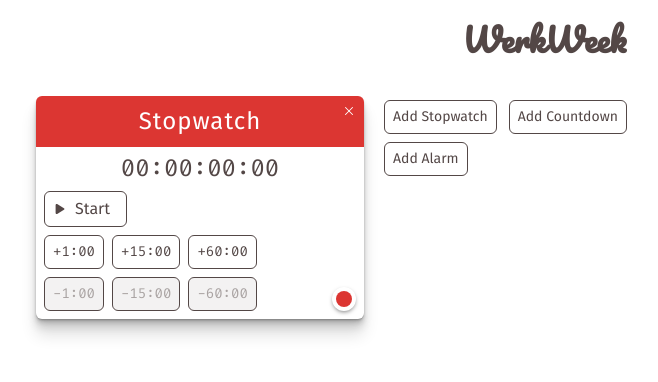
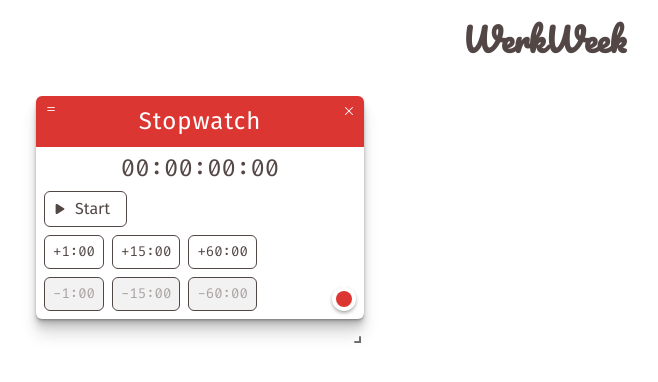
Before and after one commit to nspenner/werkweek, a React (Create React App) app: page / in a window 1280 px wide. Shown: the top 382 px of the page, without its empty margins (96-754 px from the left). Built offline with nearby package versions, Linux system fonts and the light colour scheme.

Commit message:
Add basic drag and drop implementation

```diff
--- a/package.json
+++ b/package.json
@@ -8,6 +8,7 @@
     "@testing-library/react": "^9.3.2",
     "@testing-library/user-event": "^7.1.2",
     "dayjs": "^1.9.1",
+    "global": "^4.4.0",
     "idb-keyval": "^3.2.0",
     "normalize.css": "^8.0.1",
     "prop-types": "^15.7.2",
@@ -15,6 +16,7 @@
     "react-color": "^2.18.1",
     "react-countdown": "^2.2.1",
     "react-dom": "^16.13.1",
+    "react-grid-layout": "^1.2.0",
     "react-scripts": "^3.4.3",
     "react-select": "^3.1.0",
     "statman-stopwatch": "^2.11.1",
--- a/src/App.css
+++ b/src/App.css
@@ -170,12 +170,11 @@ button:disabled {
 /* Layout */
 
 .widget-grid {
-  display: grid;
+  /* display: grid;
   grid-template-columns: repeat(auto-fill, minmax(320px, 1fr));
   list-style: none;
-  gap: 1rem;
+  gap: 1rem; */
   max-width: 1048px;
-  padding: 1rem;
 }
 
 .widget-container {
@@ -319,4 +318,22 @@ button:disabled {
   background-color: var(--input-background);
   border-radius: 6px;
 }
+
+.drag-handle {
+  background: none;
+  border: none;
+  margin-right: auto;
+  padding: 0;
+  font-size: 1rem;
+  color: white;
+  cursor: pointer;
+  height: 24px;
+  width: 24px;
+  display: flex;
+  align-items: center;
+  justify-content: center;
+  position: absolute;
+  top: 3px;
+  left: 3px;
+}
 /* End Exceptions */
--- a/src/components/WidgetList.jsx
+++ b/src/components/WidgetList.jsx
@@ -2,25 +2,52 @@ import React from "react";
 import PropTypes from "prop-types";
 import AddButton from "./AddButton";
 import Widget from "./Widget";
+import GridLayout from "react-grid-layout";
 
 class WidgetList extends React.Component {
   render() {
+    let layout = [];
+    let xCounter = 0;
+    let yCounter = 0;
+    // const layout = [
+    //   { i: "a", x: 0, y: 0, w: 1, h: 2, static: true },
+    //   { i: "b", x: 1, y: 0, w: 3, h: 2, minW: 2, maxW: 4 },
+    //   { i: "c", x: 4, y: 0, w: 1, h: 2 },
+    // ];
     const widgets = this.props.widgets.map((widget) => {
+      layout.push({ i: widget.id, w: 1, h: 1, x: xCounter % 3, y: yCounter });
+      if (xCounter % 3 === 2) yCounter++;
+      xCounter++;
       return (
-        <li key={widget.id}>
+        <div key={widget.id}>
           <Widget widget={widget} deleteWidget={this.props.deleteWidget} />
-        </li>
+        </div>
       );
     });
     return (
-      <ul className="widget-grid p--non m--center">
-        {widgets}
-        <li key="addButton">
-          <div className="placeholder-container">
-            <AddButton addWidget={this.props.addWidget} />
-          </div>
-        </li>
-      </ul>
+      <div className="m--center widget-grid">
+        <GridLayout
+          className="layout"
+          layout={layout}
+          cols={3}
+          rowHeight={250}
+          width={1048}
+          draggableHandle=".drag-handle"
+          margin={[16, 16]}
+          compactType="horizontal"
+        >
+          {widgets}
+        </GridLayout>
+      </div>
+
+      // <ul className="widget-grid p--non m--center">
+      //   {widgets}
+      //   <li key="addButton">
+      //     <div className="placeholder-container">
+      //       <AddButton addWidget={this.props.addWidget} />
+      //     </div>
+      //   </li>
+      // </ul>
     );
   }
 }
--- a/src/components/WidgetTitle.jsx
+++ b/src/components/WidgetTitle.jsx
@@ -1,4 +1,4 @@
-import React from 'react';
+import React from "react";
 import PropTypes from "prop-types";
 
 class WidgetTitle extends React.Component {
@@ -11,11 +11,12 @@ class WidgetTitle extends React.Component {
 
   render() {
     return (
-      <div className="border-curve--top" style={{ backgroundColor: this.props.backgroundColor }}>
+      <div
+        className="border-curve--top"
+        style={{ backgroundColor: this.props.backgroundColor }}
+      >
         {" "}
-        <div
-          className="p--sml flex-container--centered"
-        >
+        <div className="p--sml flex-container--centered">
           <textarea
             name={this.props.inputName}
             className="title__input"
@@ -26,10 +27,8 @@ class WidgetTitle extends React.Component {
             value={this.props.titleValue}
           ></textarea>
         </div>
-        <button
-          className="close-button"
-          onClick={this.props.onDelete}
-        >
+        <div className="drag-handle">=</div>
+        <button className="close-button" onClick={this.props.onDelete}>
           <svg
             width="1em"
             height="1em"
@@ -54,11 +53,11 @@ class WidgetTitle extends React.Component {
 }
 
 WidgetTitle.propTypes = {
-    backgroundColor: PropTypes.string.isRequired,
-    inputName: PropTypes.string,
-    titleValue: PropTypes.string.isRequired,
-    onDelete: PropTypes.func,
-    onChange: PropTypes.func.isRequired,
-}
+  backgroundColor: PropTypes.string.isRequired,
+  inputName: PropTypes.string,
+  titleValue: PropTypes.string.isRequired,
+  onDelete: PropTypes.func,
+  onChange: PropTypes.func.isRequired,
+};
 
 export default WidgetTitle;
```
Also changed, not shown: src/index.js (+7 -5 lines), 1 other file (tests, documents, lock files or other folders).
